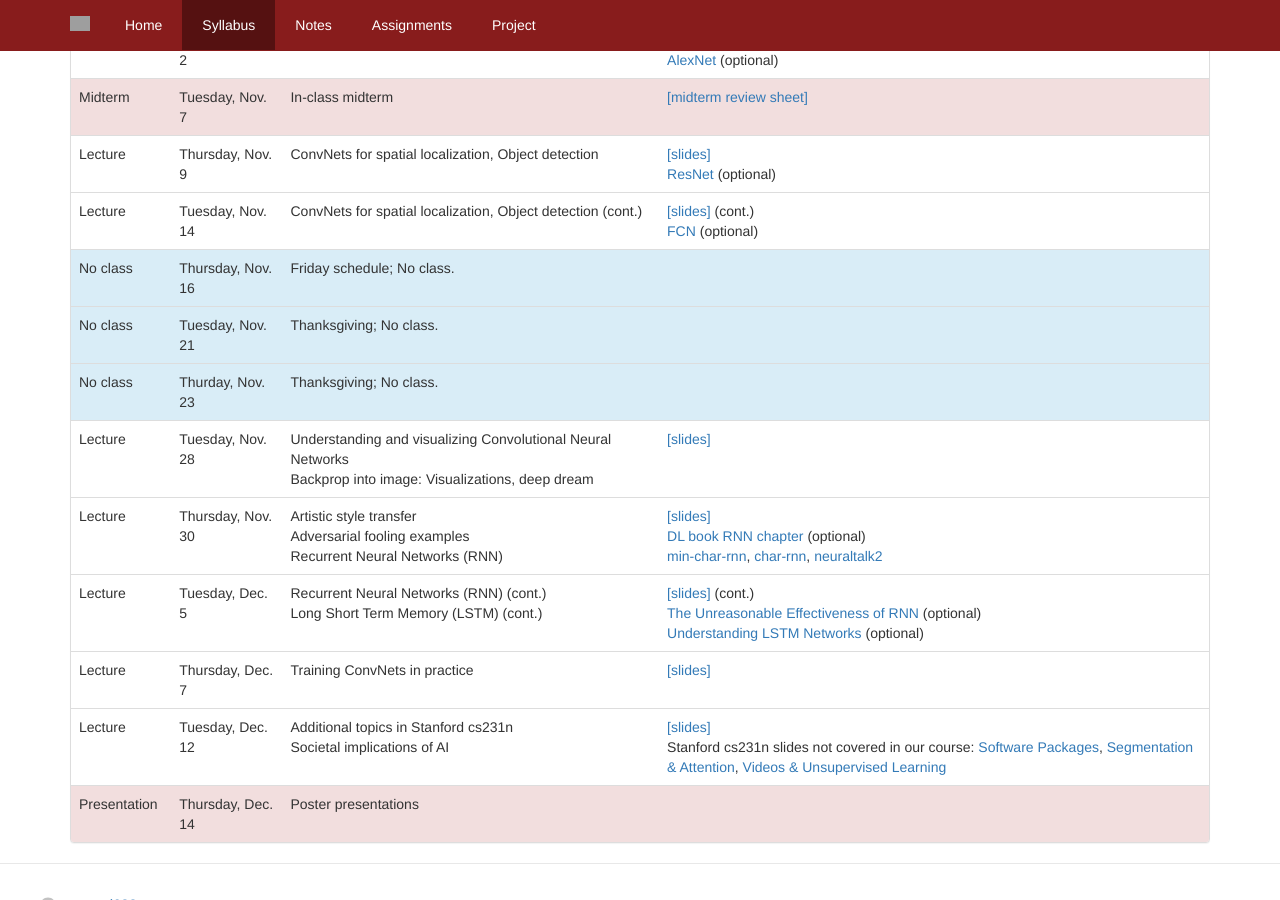
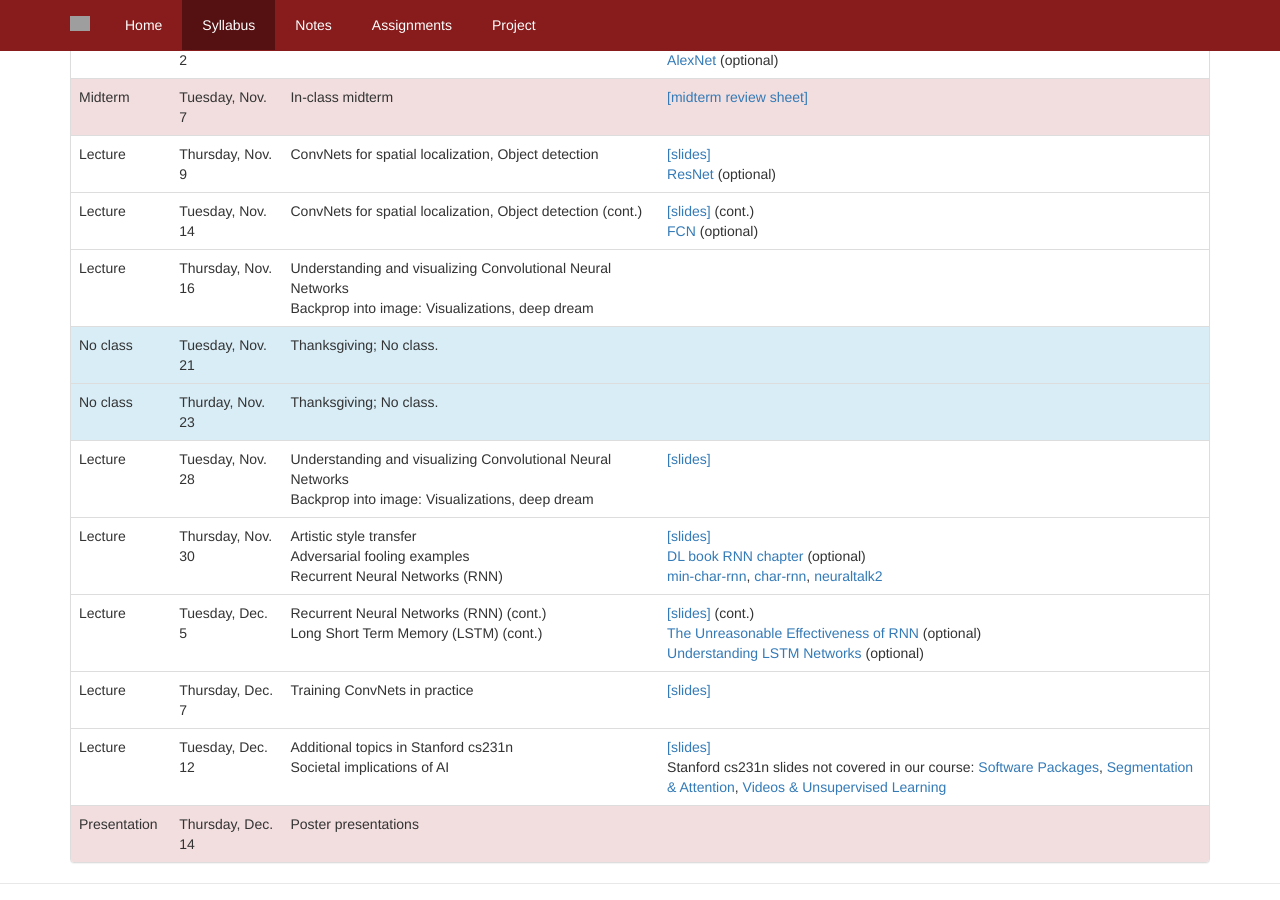
Before and after one commit to compsci682/compsci682.github.io, a Jekyll site: the page syllabus.html, which Jekyll copies as it is, in a window 1280 px wide and 900 px high, scrolled down 1430 px. Built offline with Jekyll 4.4.1, drawn with Linux system fonts in a browser that asks for light colours; grey boxes are pictures that could not be loaded.

Commit message:
changed syllabus, thurday IS class

```diff
--- a/syllabus.html
+++ b/syllabus.html
@@ -332,11 +332,12 @@
         <a href="http://www.cv-foundation.org/openaccess/content_cvpr_2015/papers/Long_Fully_Convolutional_Networks_2015_CVPR_paper.pdf">FCN</a> (optional)
     </td>
   </tr>
-  <tr class="info">
-    <td>No class</td>
+  <tr>
+    <td>Lecture</td>
     <td>Thursday, Nov. 16</td>
     <td>
-      Friday schedule; No class.
+        Understanding and visualizing Convolutional Neural Networks<br>
+      Backprop into image: Visualizations, deep dream
     </td>
     <td>
     </td>
```
